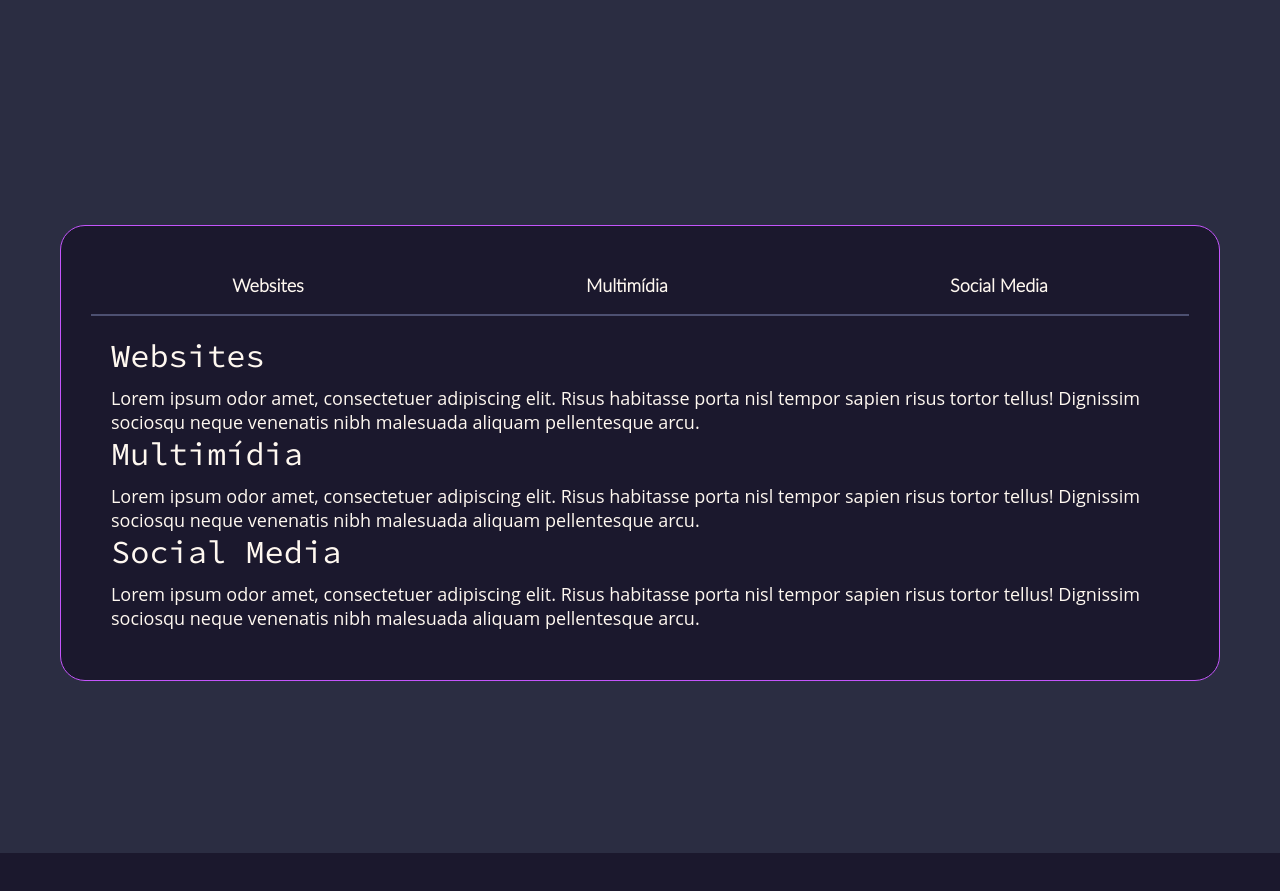
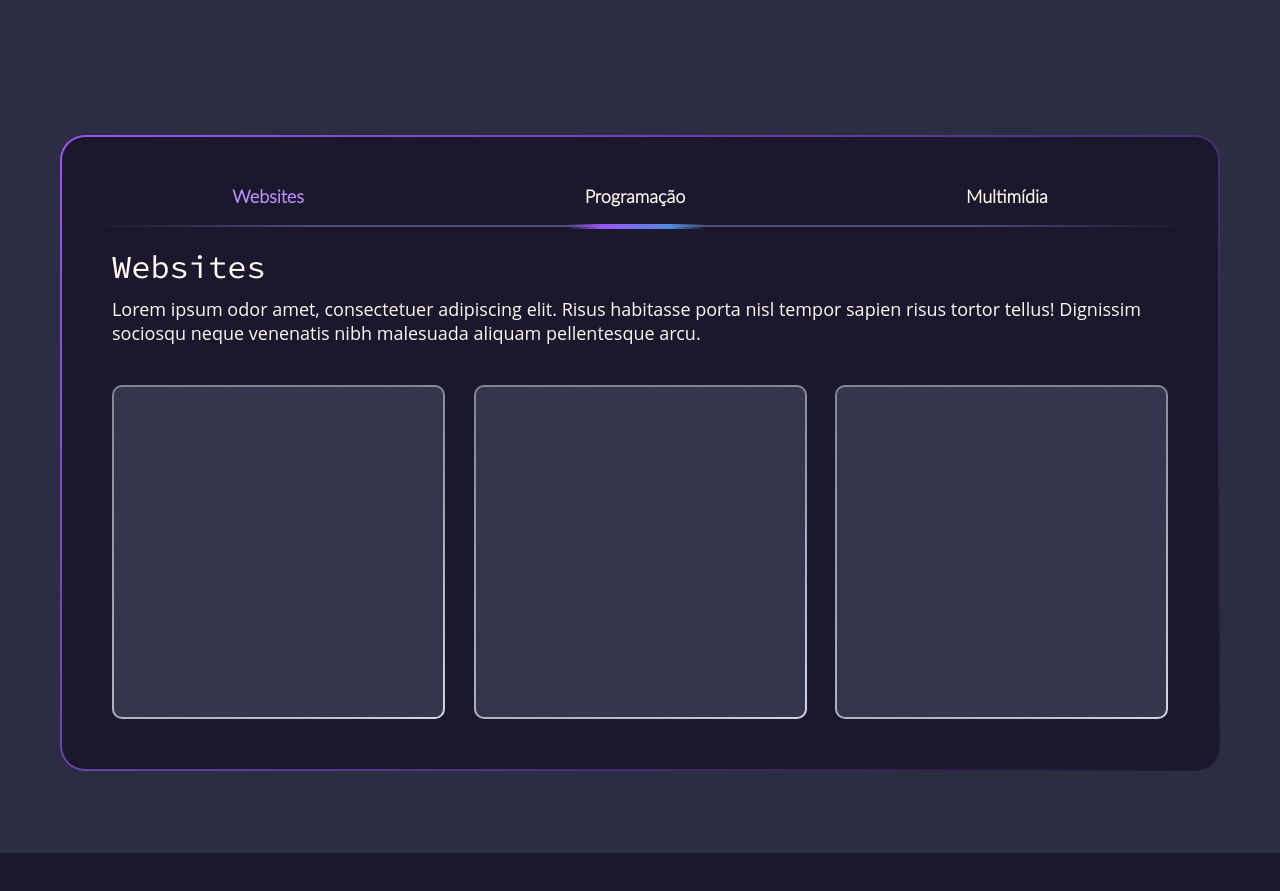
Before and after one commit to Byorks/Portf-lio-, a plain HTML site: page index.html in a window 1280 px wide. Shown: the part 1960-2851 px from the top of the page. Drawn offline with nearby package versions, Linux system fonts and the light colour scheme; a web font is replaced by a local one.

Commit message:
:sparkles: feat: Seção Portfolio com Moldura

```diff
--- a/index.html
+++ b/index.html
@@ -8,7 +8,7 @@
     <link rel="stylesheet" type='text/css' href="https://cdn.jsdelivr.net/gh/devicons/devicon@latest/devicon.min.css" />
 
     <link rel="stylesheet" href="style.css">
-    <script src="script.js"></script>
+    <script src="script.js" defer></script>
 </head>
 <body>
     <main>
@@ -90,13 +90,34 @@
     <section id="portfolio">
         <div class="container">
             <div class="tab_box">
-                <button class="tab_btn">Websites</button>
+                <button class="tab_btn active">Websites</button>
+                <button class="tab_btn">Programação</button>
                 <button class="tab_btn">Multimídia</button>
-                <button class="tab_btn">Social Media</button>
+                <div class="line"></div>
             </div>
+            <div class="line_div"></div>
             <div class="content_box">
+                <div class="content active">
+                    <h2>Websites</h2>
+                    <p>
+                        Lorem ipsum odor amet, consectetuer adipiscing elit. Risus habitasse porta nisl tempor sapien risus tortor tellus! Dignissim sociosqu neque venenatis nibh malesuada aliquam pellentesque arcu.
+                    </p>
+
+                    <div class="content_img">
+                        <div class="border">
+                            <img src="" alt="">
+                        </div>
+                        <div class="border">
+                            <img src="" alt="">
+                        </div>
+                        <div class="border">
+                            <img src="" alt="">
+                        </div>
+                    </div>
+                </div>
+
                 <div class="content">
-                    <h2>Websites</h2>
+                    <h2>Programação</h2>
                     <p>
                         Lorem ipsum odor amet, consectetuer adipiscing elit. Risus habitasse porta nisl tempor sapien risus tortor tellus! Dignissim sociosqu neque venenatis nibh malesuada aliquam pellentesque arcu.
                     </p>
@@ -104,13 +125,6 @@
 
                 <div class="content">
                     <h2>Multimídia</h2>
-                    <p>
-                        Lorem ipsum odor amet, consectetuer adipiscing elit. Risus habitasse porta nisl tempor sapien risus tortor tellus! Dignissim sociosqu neque venenatis nibh malesuada aliquam pellentesque arcu.
-                    </p>
-                </div>
-
-                <div class="content">
-                    <h2>Social Media</h2>
                     <p>
                         Lorem ipsum odor amet, consectetuer adipiscing elit. Risus habitasse porta nisl tempor sapien risus tortor tellus! Dignissim sociosqu neque venenatis nibh malesuada aliquam pellentesque arcu.
                     </p>
--- a/script.js
+++ b/script.js
@@ -0,0 +1,22 @@
+const tabs = document.querySelectorAll('.tab_btn');
+const all_content = document.querySelectorAll('.content');
+
+tabs.forEach((tab, index)=>{
+    tab.addEventListener('click', (e)=>{
+        // Deixa apenas uma tab por vez com a classe active
+        // No caso, já que essa linha está em cima e remove a classe active de todas as tabs, enta
+        // Depois ele ativa uma tab, assim deixando uma tab ativa por vez
+        tabs.forEach(tab=>{tab.classList.remove('active')});
+        // Cada vez que clicado em uma tab, adiciona a classe 'active'
+        tab.classList.add('active');
+
+        let line = document.querySelector('.line');
+        // Ajustando o tamanho da linha de acordo com o tamanho do texto e movimento
+        //offsetWidth está pegando o tamanho da tab clicada no evento
+       line.style.width = e.target.offsetWidth + "px";
+       line.style.left = e.target.offsetLeft + "px";
+
+       all_content.forEach(content=>{content.classList.remove('active')});
+       all_content[index].classList.add('active');
+    })
+})
--- a/style.css
+++ b/style.css
@@ -280,7 +280,24 @@ i {
     align-items: center;
 }
 
+.container {
+    width: 1160px;
+    background-color: var(--roxo-escuro);
+
+    border-width: 2px;
+    border-style: solid;
+    background:
+    linear-gradient(#1B182D, #1B182D) padding-box,
+    linear-gradient(-45deg, rgba(27,24,45,1) 0%, rgba(152,87,246,1) 100%) border-box
+    ;
+    border: 2px solid transparent;
+    border-radius: 25px;
+
+    padding: 30px;
+}
+
 .tab_box {
+    position: relative;
     width: 100%;
 
     display: flex;
@@ -288,9 +305,15 @@ i {
     align-items: center;
 
     /* Depois substituir por :
-    linear-gradient(90deg, rgba(77,80,113,0) 0%, rgba(77,80,113,1) 20%, rgba(77,80,113,1) 40%, rgba(77,80,113,1) 60%, rgba(77,80,113,1) 80%, rgba(77,80,113,0) 100%)
+
     */
-    border-bottom: 2px solid #4D5071;
+    /* border-bottom: 2px solid #4D5071; */
+}
+
+.line_div {
+    height: 2px;
+    width:100%;
+    background: linear-gradient(90deg, rgba(77,80,113,0) 0%, rgba(77,80,113,1) 20%, rgba(77,80,113,1) 40%, rgba(77,80,113,1) 60%, rgba(77,80,113,1) 80%, rgba(77,80,113,0) 100%);
 }
 
 .tab_box .tab_btn {
@@ -304,8 +327,25 @@ i {
     cursor: pointer;
 }
 
+.tab_box .tab_btn.active {
+    color: #BE90FF;
+}
+
 .content_box {
     padding: 20px;
+}
+
+.content_box .content {
+    display: none;
+    animation: moving .5s ease;
+}
+@keyframes moving {
+    from{transform: translateX(50px);opacity: 0;}
+    to{transform: translateX(0px);opacity: 1;}
+}
+
+.content_box .content.active{
+    display: block;
 }
 
 .content_box .content h2 {
@@ -313,18 +353,46 @@ i {
     font-size: 32px;
 }
 
-.container {
-    width: 1160px;
-    background-color: var(--roxo-escuro);
+.line {
+    position: absolute;
+    top: 56.5px;
+    left: 475px;
+    width: 138px;
+    height: 5px;
+    /* background-color: #fff; */
+    background: linear-gradient(90deg, rgba(152,87,246,0) 0%, rgba(152,87,246,1) 25%, rgba(81,139,219,1) 75%, rgba(81,139,219,0) 100%);
+    transition: all .3s ease-in-out;
+}
 
-    border: 1px solid var(--roxo-principal);
-    border-radius: 25px;
-    padding: 30px;
+.content_img {
+    display: flex;
+    justify-content: space-between;
+    margin-top: 40px;
 }
+
+.border {
+    width: 333px;
+    height: 334px;
+
+    background: rgba(52, 54, 78, 0.5);
+
+    border-radius: 10px;
+    border-width: 1px;
+    border-style: solid;
+    background:
+    linear-gradient(rgba(52, 54, 78, 1), rgba(52, 54, 78, 1)) padding-box,
+    linear-gradient(-45deg, rgba(255,255,255,0.8) 0%, rgba(255,255,255,0) 100%) border-box,
+    linear-gradient(95deg, rgba(255,255,255,0.4) 0%, rgba(255,255,255,0) 100%) border-box,
+    linear-gradient(rgba(52,54,78,1) 0%, rgba(52,54,78,1) 100%)border-box
+    ;
+    border: 2px solid transparent;
+}
+
 
 #contact {
     background: var(--roxo-escuro);
 }
+
 
 #contact .container_grid {
     display: flex;
```
